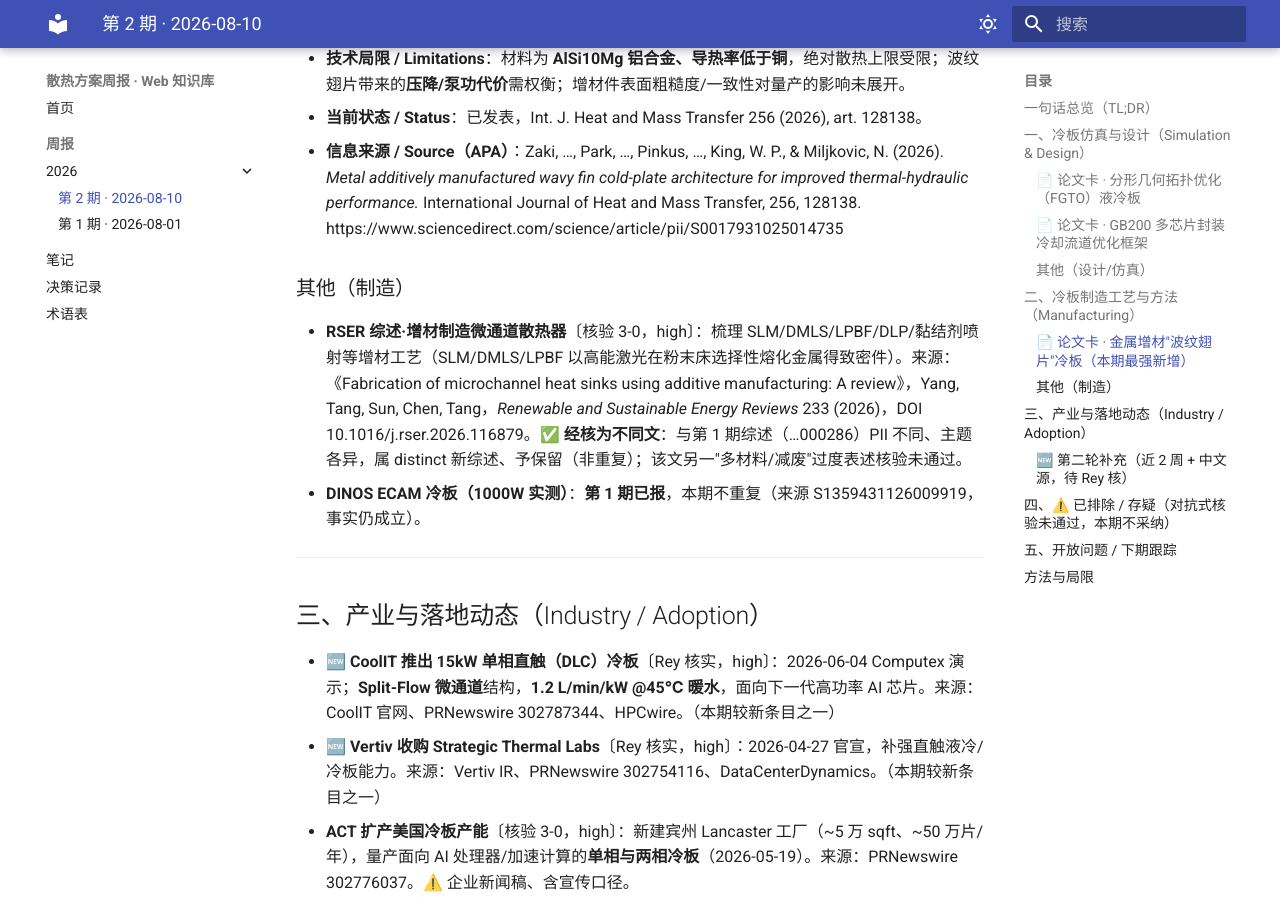
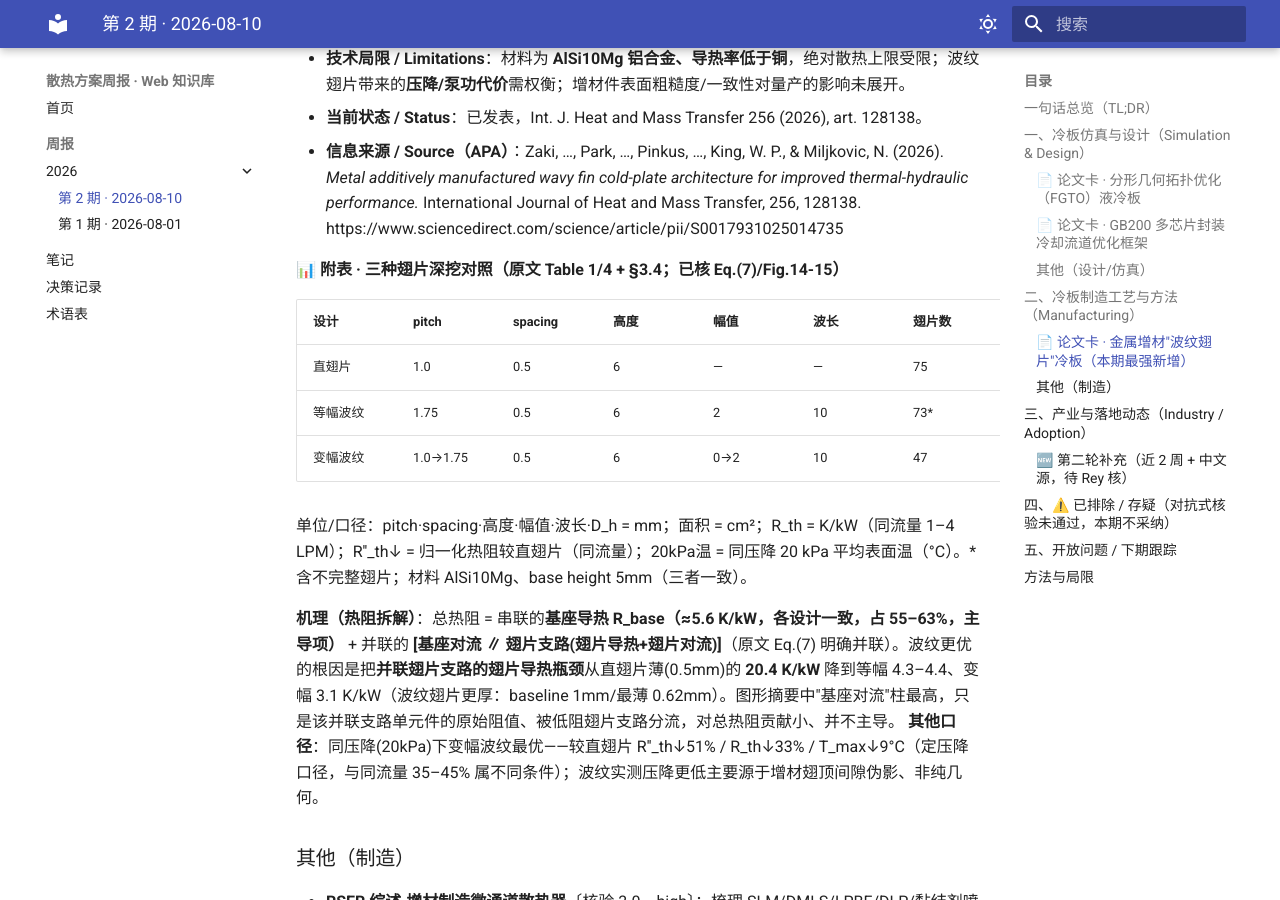
Before and after one commit to liyf1640/thermal_cooling_weekly_report, an MkDocs documentation site: the page built from docs/briefings/2026/2026-08-10.md, in a window 1280 px wide and 900 px high, scrolled down 2716 px. Built offline with MkDocs 1.6.1 and Material for MkDocs 9.7.7, drawn with Linux system fonts in a browser that asks for light colours.

Commit message:
briefing: 2026-08-10

```diff
--- a/docs/briefings/2026/2026-08-10.md
+++ b/docs/briefings/2026/2026-08-10.md
@@ -58,6 +58,19 @@
 - **当前状态 / Status**：已发表，Int. J. Heat and Mass Transfer 256 (2026), art. 128138。
 - **信息来源 / Source（APA）**：Zaki, …, Park, …, Pinkus, …, King, W. P., & Miljkovic, N. (2026). *Metal additively manufactured wavy fin cold-plate architecture for improved thermal-hydraulic performance.* International Journal of Heat and Mass Transfer, 256, 128138. https://www.sciencedirect.com/science/article/pii/S0017931025014735
 
+**📊 附表 · 三种翅片深挖对照（原文 Table 1/4 + §3.4；已核 Eq.(7)/Fig.14-15）**
+
+| 设计 | pitch | spacing | 高度 | 幅值 | 波长 | 翅片数 | 面积 | D_h | R_th | R''_th↓ | 20kPa温 |
+|---|---|---|---|---|---|---|---|---|---|---|---|
+| 直翅片 | 1.0 | 0.5 | 6 | — | — | 75 | 708 | 0.92 | 34 | 基准 | 43.9 |
+| 等幅波纹 | 1.75 | 0.5 | 6 | 2 | 10 | 73* | 546 | 0.92 | 26–28 | ↓35–45% | 35.3 |
+| 变幅波纹 | 1.0→1.75 | 0.5 | 6 | 0→2 | 10 | 47 | 504 | 0.92 | 26–28 | ↓35–45% | 34.6 |
+
+单位/口径：pitch·spacing·高度·幅值·波长·D_h = mm；面积 = cm²；R_th = K/kW（同流量 1–4 LPM）；R''_th↓ = 归一化热阻较直翅片（同流量）；20kPa温 = 同压降 20 kPa 平均表面温（°C）。* 含不完整翅片；材料 AlSi10Mg、base height 5mm（三者一致）。
+
+**机理（热阻拆解）**：总热阻 = 串联的**基座导热 R_base（≈5.6 K/kW，各设计一致，占 55–63%，主导项）** + 并联的 **[基座对流 ∥ 翅片支路(翅片导热+翅片对流)]**（原文 Eq.(7) 明确并联）。波纹更优的根因是把**并联翅片支路的翅片导热瓶颈**从直翅片薄(0.5mm)的 **20.4 K/kW** 降到等幅 4.3–4.4、变幅 3.1 K/kW（波纹翅片更厚：baseline 1mm/最薄 0.62mm）。图形摘要中"基座对流"柱最高，只是该并联支路单元件的原始阻值、被低阻翅片支路分流，对总热阻贡献小、并不主导。
+**其他口径**：同压降(20kPa)下变幅波纹最优——较直翅片 R''_th↓51% / R_th↓33% / T_max↓9°C（定压降口径，与同流量 35–45% 属不同条件）；波纹实测压降更低主要源于增材翅顶间隙伪影、非纯几何。
+
 ### 其他（制造）
 - **RSER 综述·增材制造微通道散热器**〔核验 3-0，high〕：梳理 SLM/DMLS/LPBF/DLP/黏结剂喷射等增材工艺（SLM/DMLS/LPBF 以高能激光在粉末床选择性熔化金属得致密件）。来源：《Fabrication of microchannel heat sinks using additive manufacturing: A review》，Yang, Tang, Sun, Chen, Tang，*Renewable and Sustainable Energy Reviews* 233 (2026)，DOI 10.1016/j.rser.2026.116879。✅ **经核为不同文**：与第 1 期综述（…000286）PII 不同、主题各异，属 distinct 新综述、予保留（非重复）；该文另一"多材料/减废"过度表述核验未通过。
 - **DINOS ECAM 冷板（1000W 实测）**：**第 1 期已报**，本期不重复（来源 S1359431126009919，事实仍成立）。
```
